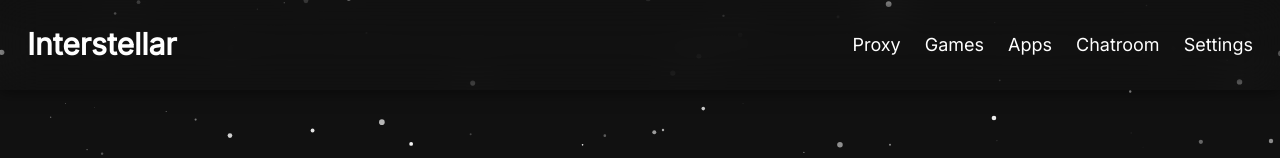
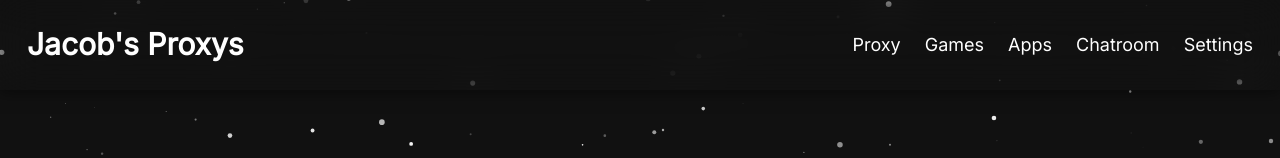
Before and after one commit to lowj2587/mathematics, a website: page static/index.html in a window 1280 px wide. Shown: the top 158 px of the page. Drawn offline with nearby package versions, Linux system fonts and the light colour scheme.

Commit message:
Update index.html
hey

```diff
--- a/static/index.html
+++ b/static/index.html
@@ -23,7 +23,7 @@
   <!-- Nav Bar Start-->
   <div class="header2">
     <br>
-    <a href="/../" class="logo">Interstellar</a>
+    <a href="/../" class="logo">Jacob's Proxys</a>
     <div class="header2-right">
       <a href="photography">Proxy</a>
       <a href="nature">Games</a>
```
